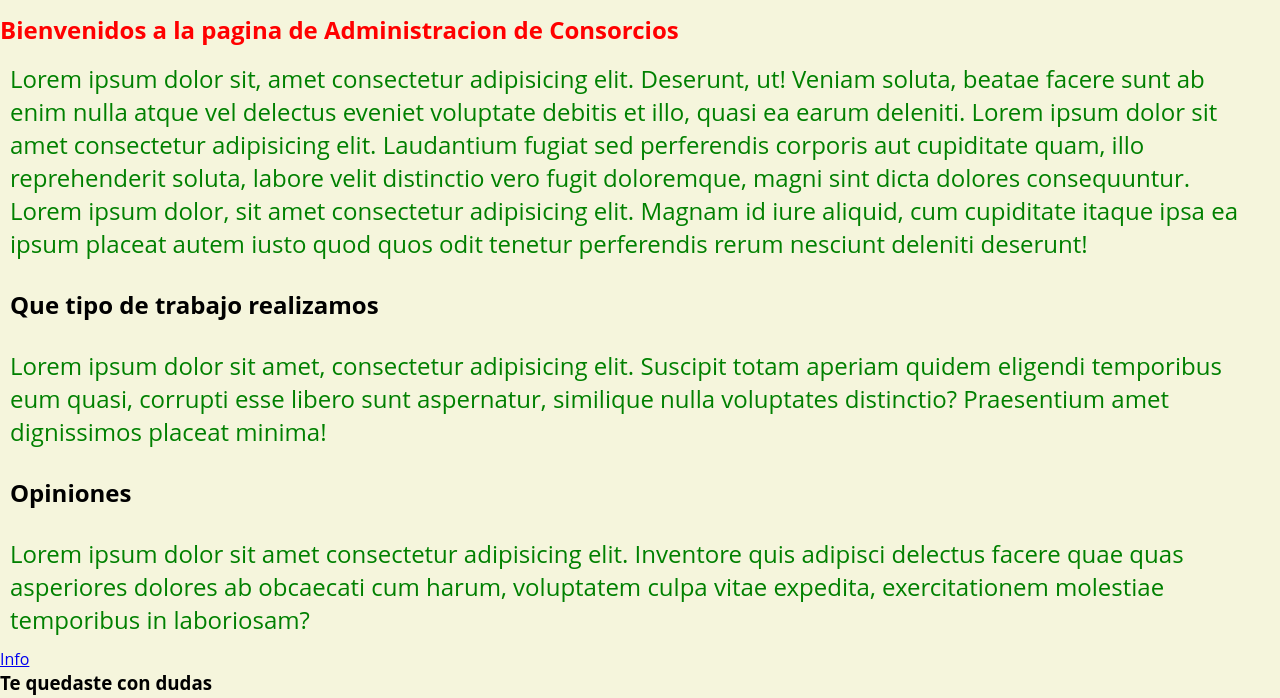
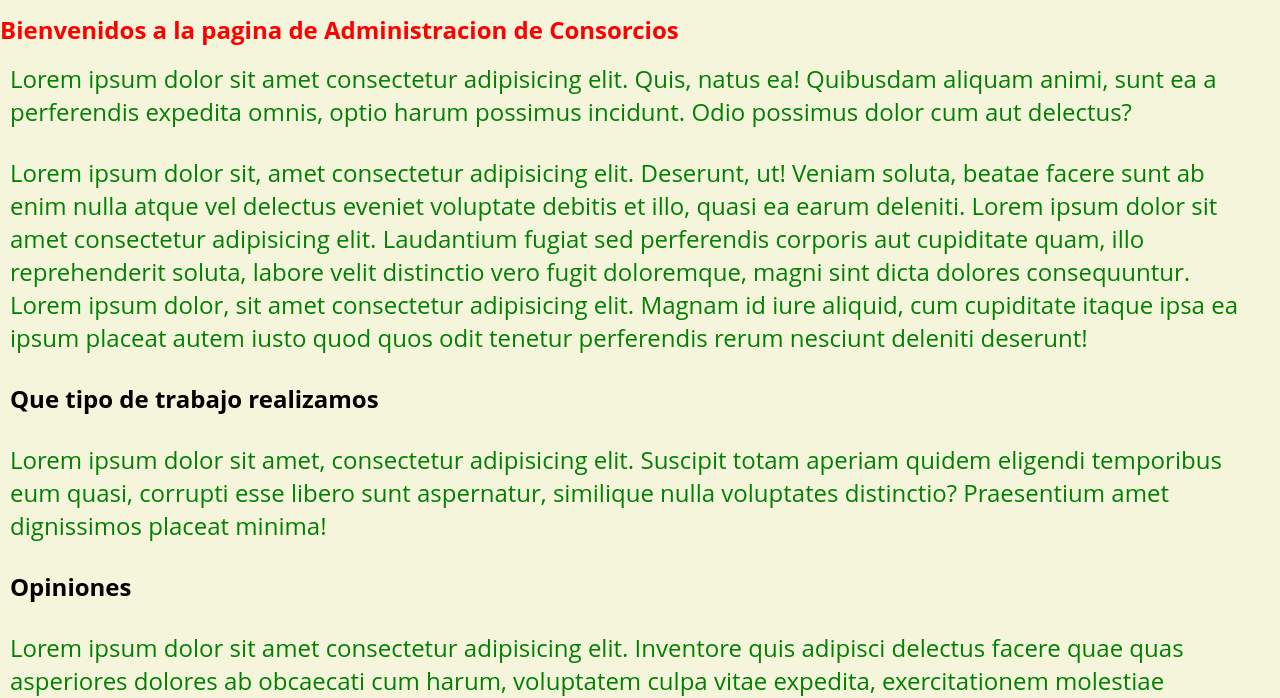
Before and after one commit to Enriquedebraekeleer/administracioncoder, a plain HTML site: page index.html in a window 1280 px wide. Shown: the part 99-797 px from the top of the page. Drawn offline with Linux system fonts and the light colour scheme.

Commit message:
Actualizo archivos

```diff
--- a/index.html
+++ b/index.html
@@ -35,6 +35,7 @@
 
     <section>
         <h1>Bienvenidos a la pagina de Administracion de Consorcios</h1>
+        <p>Lorem ipsum dolor sit amet consectetur adipisicing elit. Quis, natus ea! Quibusdam aliquam animi, sunt ea a perferendis expedita omnis, optio harum possimus incidunt. Odio possimus dolor cum aut delectus?</p>
         <p>Lorem ipsum dolor sit, amet consectetur adipisicing elit. Deserunt, ut! Veniam soluta, beatae facere sunt ab enim nulla atque vel delectus eveniet voluptate debitis et illo, quasi ea earum deleniti.
             Lorem ipsum dolor sit amet consectetur adipisicing elit. Laudantium fugiat sed perferendis corporis aut cupiditate quam, illo reprehenderit soluta, labore velit distinctio vero fugit doloremque, magni sint dicta dolores consequuntur.
             Lorem ipsum dolor, sit amet consectetur adipisicing elit. Magnam id iure aliquid, cum cupiditate itaque ipsa ea ipsum placeat autem iusto quod quos odit tenetur perferendis rerum nesciunt deleniti deserunt!</p>
```
